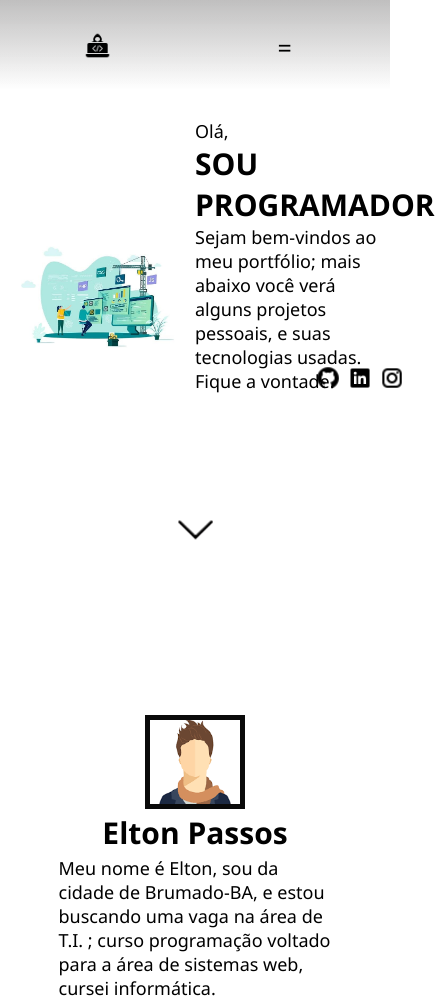
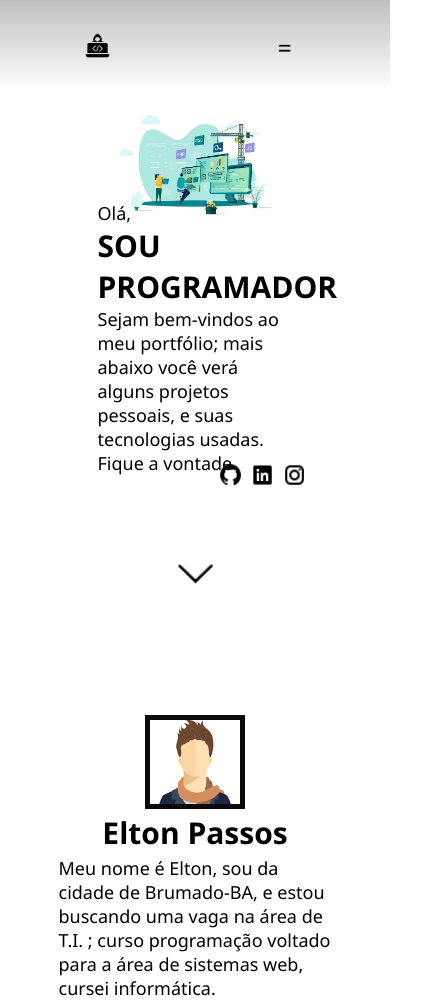
Before and after one commit to eltonps9/portfolio, a plain HTML site: page index.html in a window 390 px wide. Shown: the top 1003 px of the page, 435 px wide, since content can reach past the window. Drawn offline with Linux system fonts and the light colour scheme.

Commit message:
Update style.css

```diff
--- a/assets/css/style.css
+++ b/assets/css/style.css
@@ -116,6 +116,9 @@ ul>a>li {
 }
 
 @media (max-width:800px) {
+    .container_home {
+        flex-direction: column;
+    }
     /* -- header --*/
     .logo {
         width: 50%;
```
